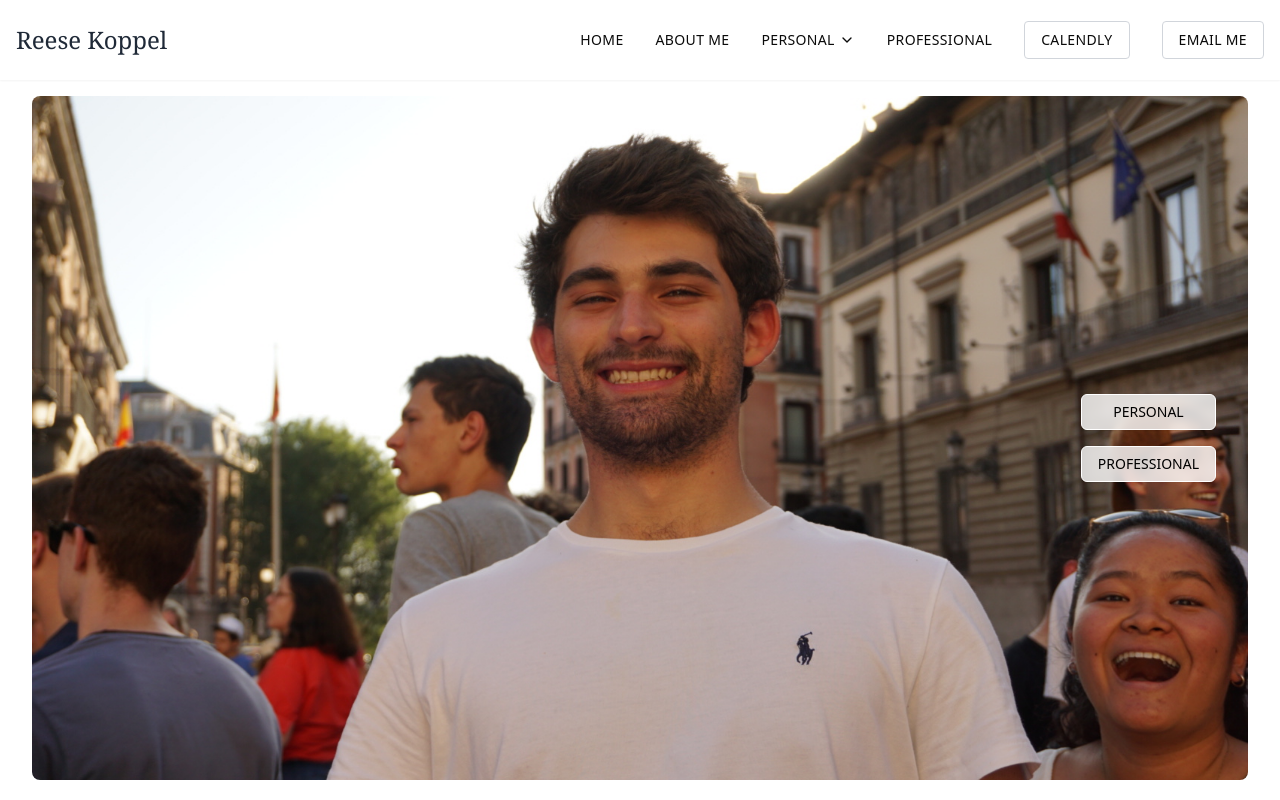
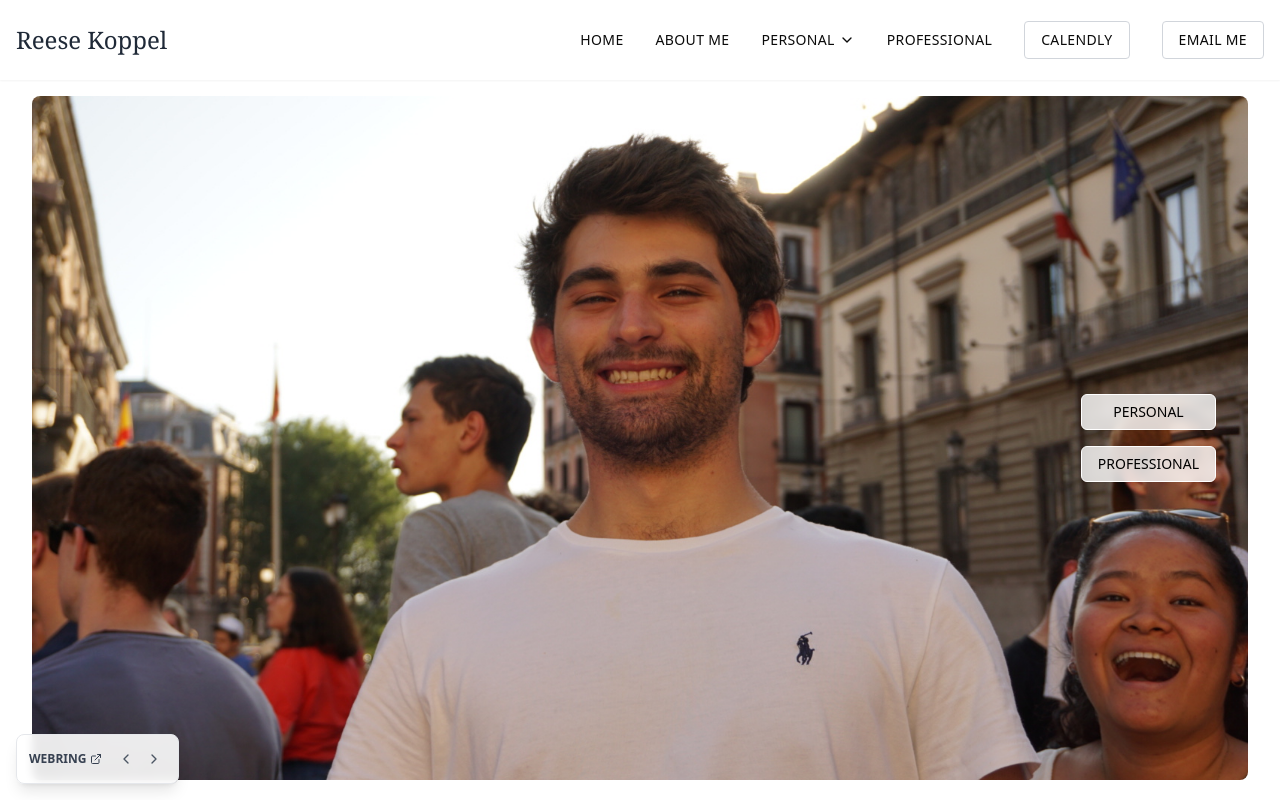
Before and after one commit to rk504/personal-website, a Next.js app: page / in a window 1280 px wide. Shown: the top 800 px of the page. Built offline with nearby package versions, Linux system fonts and the light colour scheme.

Commit message:
added webring

```diff
--- a/app/page.tsx
+++ b/app/page.tsx
@@ -4,6 +4,7 @@ import { Button } from "@/components/ui/button";
 import { Header } from "@/components/header";
 import { PhotoCarousel } from "@/components/photo-carousel";
 import { SocialLinks } from "@/components/social-links";
+import { WebringWidget } from "@/components/webring-widget";
 import 'react-multi-carousel/lib/styles.css';
 
 export default function Home() {
@@ -58,6 +59,8 @@ export default function Home() {
 
         <SocialLinks />
       </main>
+
+      <WebringWidget />
     </>
   );
 }
--- /dev/null
+++ b/components/webring-widget.tsx
@@ -0,0 +1,48 @@
+"use client"
+
+import Link from "next/link"
+import { ChevronLeft, ChevronRight, ExternalLink } from "lucide-react"
+
+export function WebringWidget() {
+  return (
+    <div className="fixed bottom-4 left-4 z-40">
+      <div className="bg-white/90 backdrop-blur-sm border border-gray-200 rounded-lg p-3 shadow-lg hover:shadow-xl transition-shadow">
+        <div className="flex items-center gap-3">
+          {/* Webring Title */}
+          <Link
+            href="https://github.com/4shub/ringdt"
+            target="_blank"
+            rel="noopener noreferrer"
+            className="text-xs font-semibold text-gray-700 hover:text-gray-900 transition-colors flex items-center gap-1"
+          >
+            WEBRING
+            <ExternalLink className="h-3 w-3" />
+          </Link>
+
+          {/* Navigation Arrows */}
+          <div className="flex items-center gap-1">
+            <Link
+              href="https://ringdt.rapid.workers.dev/prev?from=reesekoppel.com"
+              target="_blank"
+              rel="noopener noreferrer"
+              className="p-1 hover:bg-gray-100 rounded transition-colors"
+              title="Previous site"
+            >
+              <ChevronLeft className="h-4 w-4 text-gray-600" />
+            </Link>
+
+            <Link
+              href="https://ringdt.rapid.workers.dev/next?from=reesekoppel.com"
+              target="_blank"
+              rel="noopener noreferrer"
+              className="p-1 hover:bg-gray-100 rounded transition-colors"
+              title="Next site"
+            >
+              <ChevronRight className="h-4 w-4 text-gray-600" />
+            </Link>
+          </div>
+        </div>
+      </div>
+    </div>
+  )
+}
```
